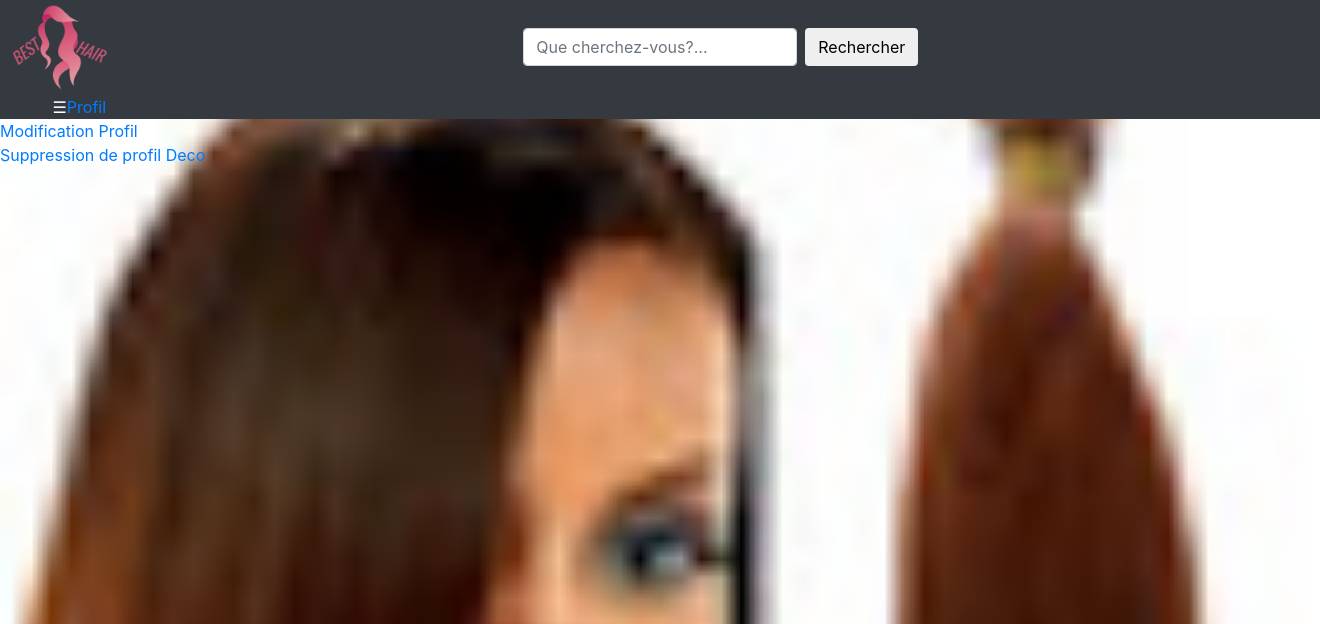
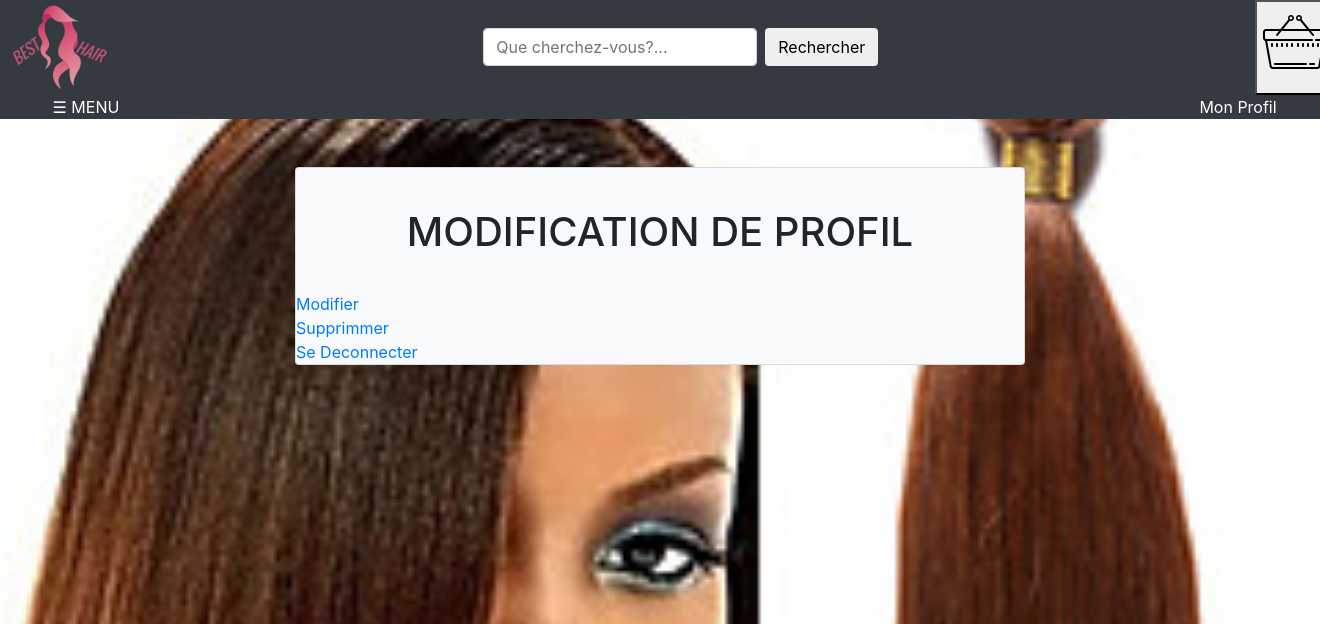
Before and after one commit to Fa80/BestHairByFa, a PHP site: page /views/profile.php in a window 1320 px wide; the page is wider, and only the part inside the window is pictured. Shown: the top 624 px of that part. Run offline with PHP 8.4, Linux system fonts and the light colour scheme; the visitor is signed in with stand-in values (Sample User, id 1); data that the repository does not hold is empty; some libraries are stand-ins or nearby versions.

Commit message:
mis à jour 2

```diff
--- a/assets/css/style.css
+++ b/assets/css/style.css
@@ -1,5 +1,5 @@
 body{
-  background-image: url(../assets/img/imagedefond.png);
+  background-image: url(img/imagedefond.jpg);
   background-repeat: no-repeat;
   background-attachment: fixed;
 background-size: cover;
@@ -9,8 +9,6 @@ background-size: cover;
     width: 45%;
 
 }
-
-
 
 #menu-burger{
   margin-left: 5%;
@@ -31,17 +29,18 @@ menu li a{
    background-color: #DCD1CD;
  }
 
-#panierVide{
-  position: absolute;
-  float:right;
-  top: 38%;
-  left: 85%;
-}
-
-#panierVide{
-     width:10px;
+   .burger{
+       margin-left: 90%;
    }
 
+   .profil{
+       margin-left: 80%;
+   }
+
+   .burger:hover{
+       background-color: #light-grey;
+           color: white;
+   }
 
 /*DEBUT SIDE NAV*/
  /* The side navigation menu */
--- a/includes/header.php
+++ b/includes/header.php
@@ -15,7 +15,15 @@ session_start();
     </head>
 
     <!--      Début nav 1           -->
+
+
     <header id="up">
+<!--        <nav class="navbar navbar-light bg-dark justify-content-between">
+            <a class="navbar-brand">Accueil</a>
+            <form class="form-inline">
+                <button class="btn btn-outline-white my-2 my-sm-0" type="submit" name="panier"><link href="assets/img/panierbouton.png"</button>
+            </form>
+        </nav>-->
         <div class="row bg-dark">
             <!-- Just an image -->
             <img src="assets/img/logo-hair.png" class="img-responsive" id="logoImg" alt="logo">
@@ -24,10 +32,11 @@ session_start();
                 <input class="form-control mr-sm-2" type="search" size="20" placeholder="Que cherchez-vous?...">
                 <button class="btn btn-outline-white my-2 my-sm-0" type="submit">Rechercher</button>
             </form>
+            <button><img src="../assets/img/panier.png"></button></
             <!--        Panier            -->
-<!-- <button type="button" class="btn" data-toggle="modal" data-target="#modal" id="panierVide"><img src="assets/img/panier.png"></button>-->
+
         </div>
-                     <!-- Debut sidenav -->
+        <!-- Debut sidenav -->
         <div class="row bg-dark">
             <div id="mySidenav" class="sidenav">
                 <a href="javascript:void(0)" class="closebtn" onclick="closeNav()">&times;</a>
@@ -50,22 +59,31 @@ session_start();
             </div>
 
 
-            <span id="menu-burger" style="color: white;" onclick="openNav()">&#9776; </span>
+            <span id="menu-burger" style="color: white;" onclick="openNav()">&#9776; MENU </span>
 
-            <div>
+
                 <?php
                 if(isset($_SESSION['id'])){
                     ?>
-                <a href="views/profile.php">Profil</a>
+            <div class="profil">
+            <a style="color: white;" href="views/profile.php">Mon Profil</a>
                 <?php
                 }else{
                     ?>
-                <a href="views/registration.php">Inscription</a>
-             <a href="views/connection.php">Connexion</a>
+            </div>
+            <ul class="nav nav-tabs burger">
+                <li class="nav-item dropdown">
+                    <a class="nav-link dropdown-toggle" data-toggle="dropdown" href="#" role="button" aria-haspopup="true" style="color: white;" aria-expanded="false">Mon Compte</a>
+                    <div class="dropdown-menu">
+                        <a class="dropdown-item" href="../views/registration.php">inscription</a>
+                        <a class="dropdown-item" href="../views/connection.php">Connexion</a>
+                </li>
+            </ul>
+
              <?php
                 }
                 ?>
-            </div>
+
 
     </header>
 
--- a/views/profile.php
+++ b/views/profile.php
@@ -14,10 +14,22 @@ echo $user->email;
 }
 
 ?>
-<div>
-<a href="update.php">Modification Profil</a>
+
+<div class="container">
+    <div class="row text-align:center">
+        <div class="col-sm-8 m-auto">
+            <div class="card bg-light mt-5">
+                <h1 class="card-title text-center text-black mt-3 py-4">MODIFICATION DE PROFIL</h1>
+                <div>
+                   <a href="update.php">Modifier</a>
+                </div>
+                <div>
+                    <a href="profile.php?id=<?= $_SESSION['id'] ?>&action=delete">Supprimmer</a>
+                </div>
+                <div>
+                    <a href="profile.php?action=deco">Se Deconnecter</a>
+                </div>
+            </div>
+        </div>
+    </div>
 </div>
-<div>
-  <a href="profile.php?id=<?= $_SESSION['id'] ?>&action=delete">Suppression de profil</a>
-  <a href="profile.php?action=deco">Deco</a>
-</div>
```
Also changed, not shown: index.php (+4 -10 lines), .htaccess, assets/img/panier.png, assets/img/panier2.png (deleted), assets/img/panierbouton.jpg (deleted).
